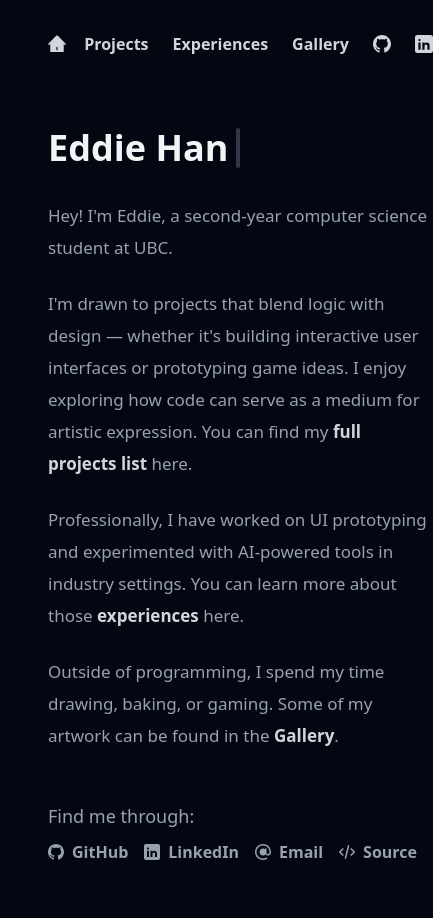
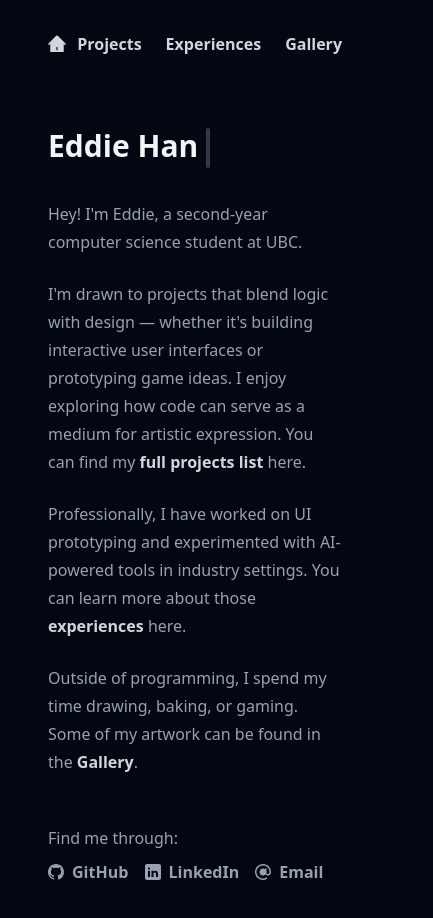
Before and after one commit to Eddiehann/personal-site, a Next.js app: page / in a window 390 px wide. Shown: the top 918 px of the page, 433 px wide, since content can reach past the window. Built offline with nearby package versions, Linux system fonts and the light colour scheme.

Commit message:
Implemented responsive design for smaller screen sizes.

```diff
--- a/app/components/Footer.tsx
+++ b/app/components/Footer.tsx
@@ -65,6 +65,7 @@ const Footer = () => {
         </a>
       </div>
 
+      <div className="hidden sm:block">
         <a
           className={FooterLayout}
           href="https://github.com/Eddiehann/personal-site"
@@ -81,6 +82,7 @@ const Footer = () => {
             Source
           </div>
         </a>
+      </div>
     </footer>
   );
 };
--- a/app/components/Navbar.tsx
+++ b/app/components/Navbar.tsx
@@ -62,7 +62,7 @@ const Navbar = () => {
         </Link>
 
         <a
-          className={NavBarLayout}
+          className={`${NavBarLayout} ${`hidden sm:block`}`}
           href="https://github.com/eddiehann"
           target="_blank"
           rel="noopener noreferrer"
@@ -82,7 +82,7 @@ const Navbar = () => {
         </a>
 
         <a
-          className={NavBarLayout}
+          className={`${NavBarLayout} ${`hidden sm:block`}`}
           href="https://www.linkedin.com/in/eddiehann/"
           target="_blank"
           rel="noopener noreferrer"
--- a/app/layout.tsx
+++ b/app/layout.tsx
@@ -12,11 +12,12 @@ export default function RootLayout({ children }: { children: ReactNode }) {
   return (
     <html lang="en">
       <body>
+        <meta name="viewport" content="width=device-width, initial-scale=1.0" />
         <div className="flex items-center justify-center py-6 font-sans">
           <div className="
             grid grid-rows-[auto_1fr_auto] w-full min-h-[calc(100vh-4rem)]
             bg-gray-950 rounded-2xl gap-8 px-12
-            font-semibold text-gray-300 text-base">
+            font-semibold text-gray-300 text-base/7 sm:text-[17px]/8">
 
               <header className="
                 row-start-1 flex transition items-center fade-down">
@@ -30,7 +31,7 @@ export default function RootLayout({ children }: { children: ReactNode }) {
 
               <footer className="
                 max-w-screen-sm w-full mx-auto justify-start row-start-3">
-                <div className="text-lg/8 font-light text-gray-400">
+                <div className="font-light text-gray-400">
                   Find me through:
                 </div>
                 <Footer />
--- a/app/page.tsx
+++ b/app/page.tsx
@@ -1,7 +1,5 @@
 import React from 'react'
 export default function Home() {
-
-  const TextLayout=`text-[17px]/8 font-normal`;
 
   const LinkLayout=`
     font-semibold text-gray-300
@@ -9,8 +7,9 @@ export default function Home() {
     hover:text-gray-100`;
 
   return (
-    <div className="grid gap-6 py-4 items-start fade-up">
-      <div className="flex text-4xl pt-4 pb-2 font-semibold text-gray-100">
+    <div className="grid gap-6 py-4">
+      <div className="flex pt-4 pb-2 font-semibold text-gray-100
+                      text-3xl sm:text-4xl">
           <div className="transition transform duration-200 text-wave">
             <span>E</span>
             <span>d</span>
@@ -25,25 +24,27 @@ export default function Home() {
         <div className = "block rounded-lg animate-pulse pl-1 ml-2 bg-gray-500 h-10"></div>
       </div>
 
-      <section className="text-[17px]/8 font-normal">
+      <div className="grid gap-6 fade-up font-normal">
+        <section>
           Hey! I&apos;m Eddie, a second-year computer science student at UBC.
         </section>
 
-      <section className={TextLayout}>
+        <section>
           I&apos;m drawn to projects that blend logic with design — whether it&apos;s building interactive user interfaces or prototyping game ideas.
           I enjoy exploring how code can serve as a medium for artistic expression. You can find
           my <a href="/project" className={LinkLayout}>full projects list</a> here.
         </section>
 
-      <section className={TextLayout}>
+        <section>
           Professionally, I have worked on UI prototyping and experimented with AI-powered tools in industry settings. You can learn more about
           those <a href="/experience" className={LinkLayout}>experiences</a> here.
         </section>
 
-      <section className={TextLayout}>
+        <section>
           Outside of programming, I spend my time drawing, baking, or gaming. Some of my artwork can be found
           in the <a href="/gallery" className={LinkLayout}>Gallery</a>.
         </section>
       </div>
+    </div>
   )
 }
```
Lines whose indentation alone changed are shown as unchanged.
